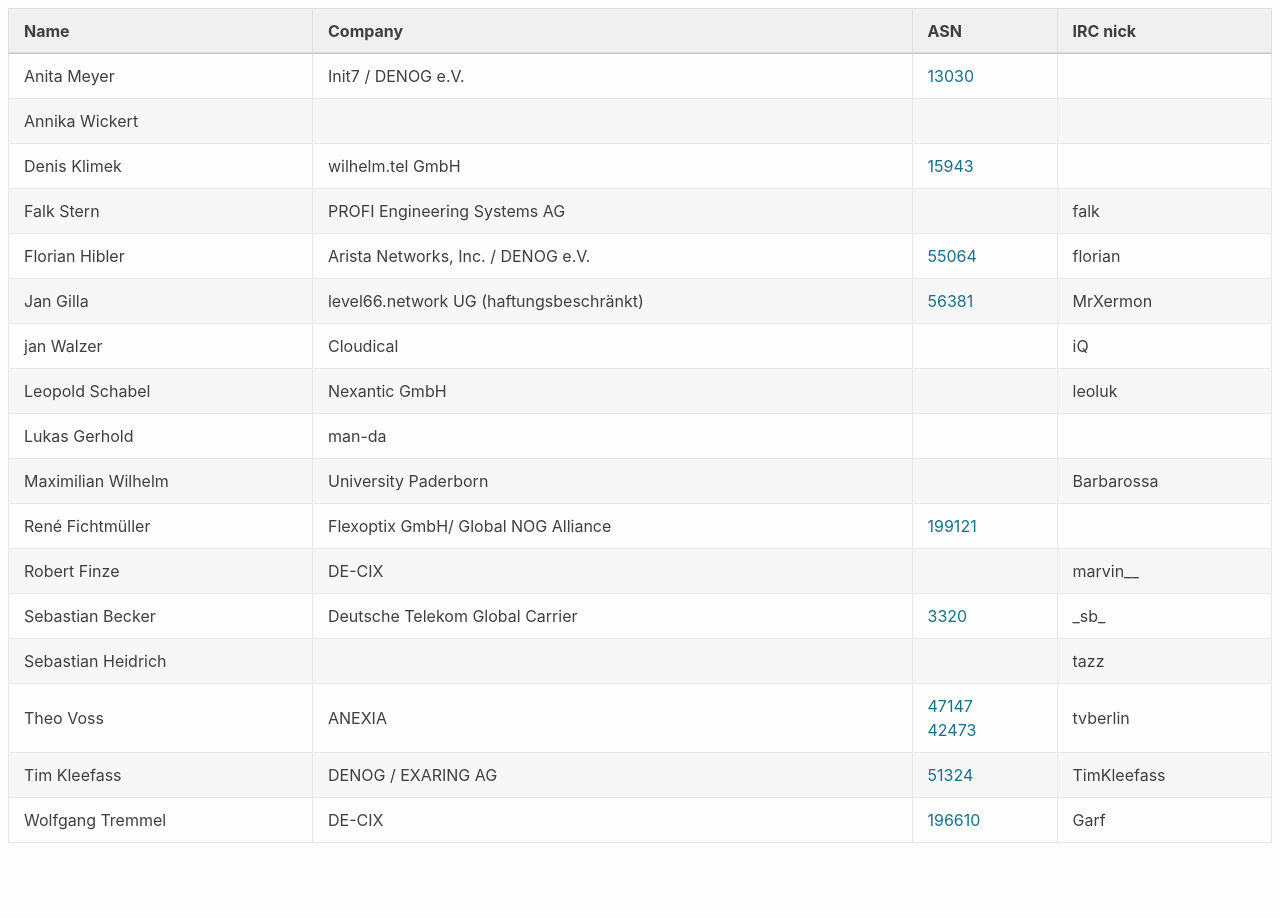
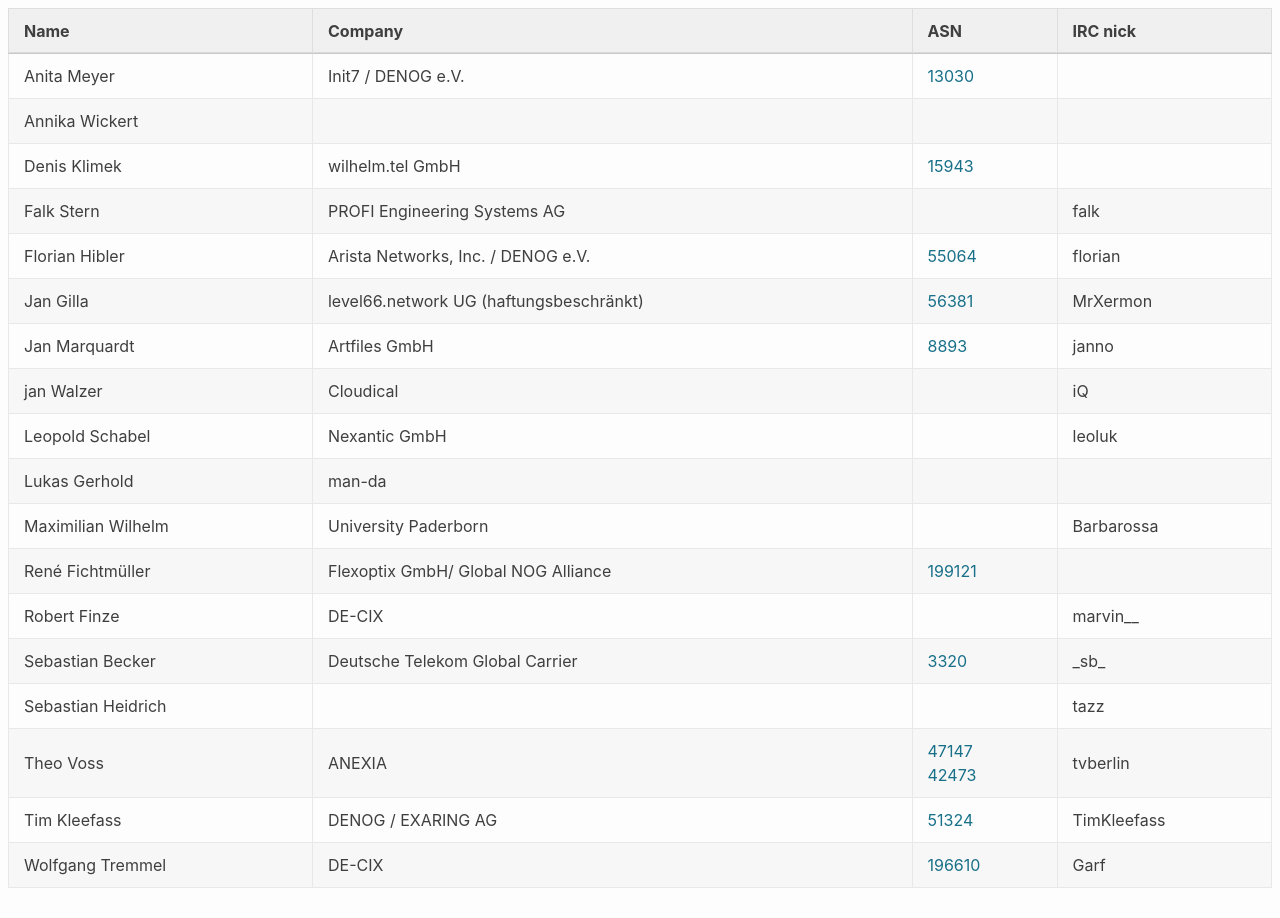
Before and after one commit to denog/pretix-attendeelist, a Jekyll site: the page built from index.markdown, in a window 1280 px wide. Built offline with Jekyll 4.4.1, drawn with Linux system fonts in a browser that asks for light colours.

Commit message:
Latest data: Fri Mar 12 21:37:08 UTC 2021

```diff
--- a/_data/attendees_meetup_leader_2021-01.json
+++ b/_data/attendees_meetup_leader_2021-01.json
@@ -34,6 +34,12 @@
     "company": "level66.network UG (haftungsbeschränkt)",
     "irc": "MrXermon",
     "asn": "56381"
+  },
+  {
+    "name": "Jan Marquardt",
+    "company": "Artfiles GmbH",
+    "irc": "janno",
+    "asn": "8893"
   },
   {
     "name": "jan Walzer",
```
